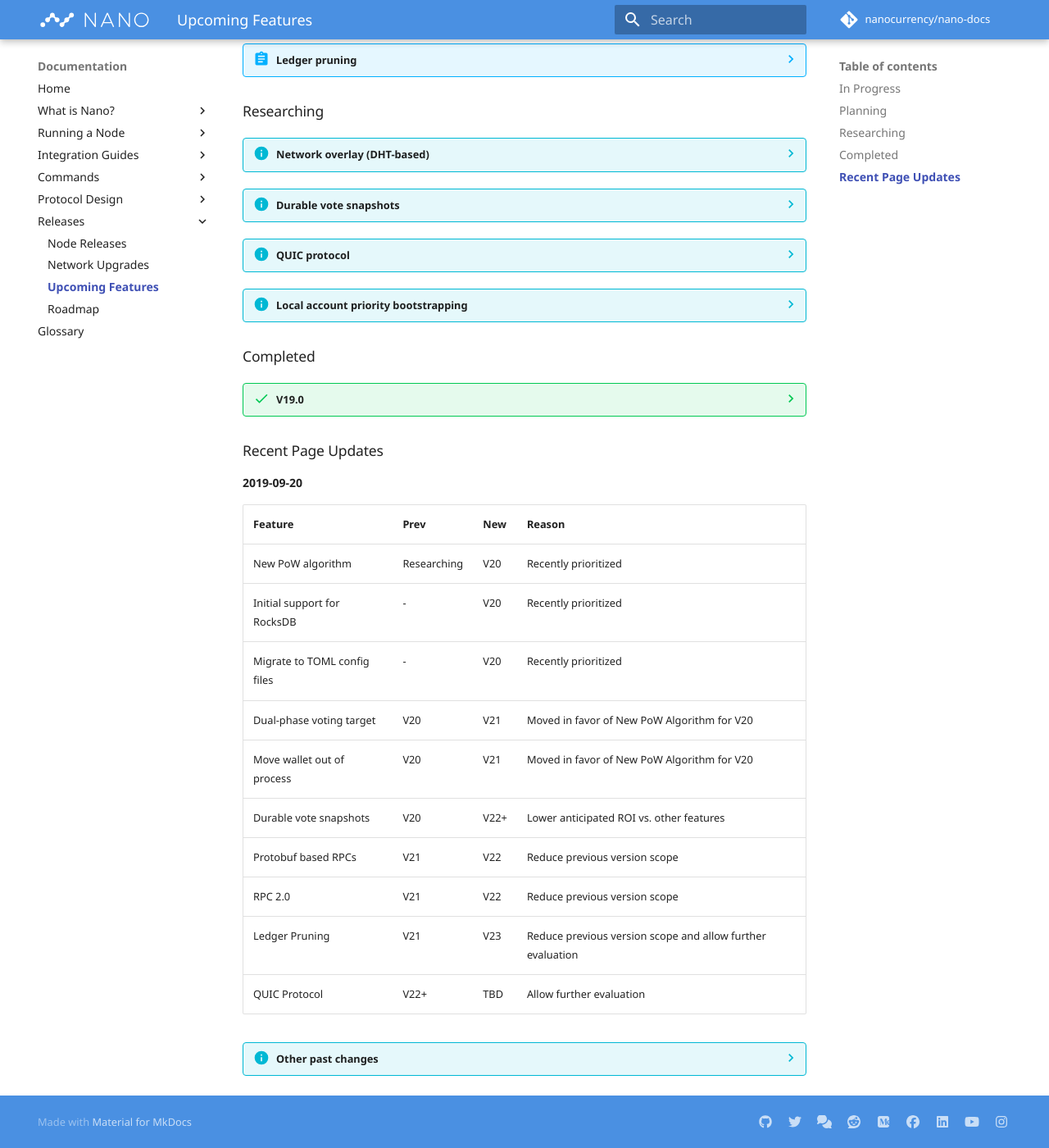
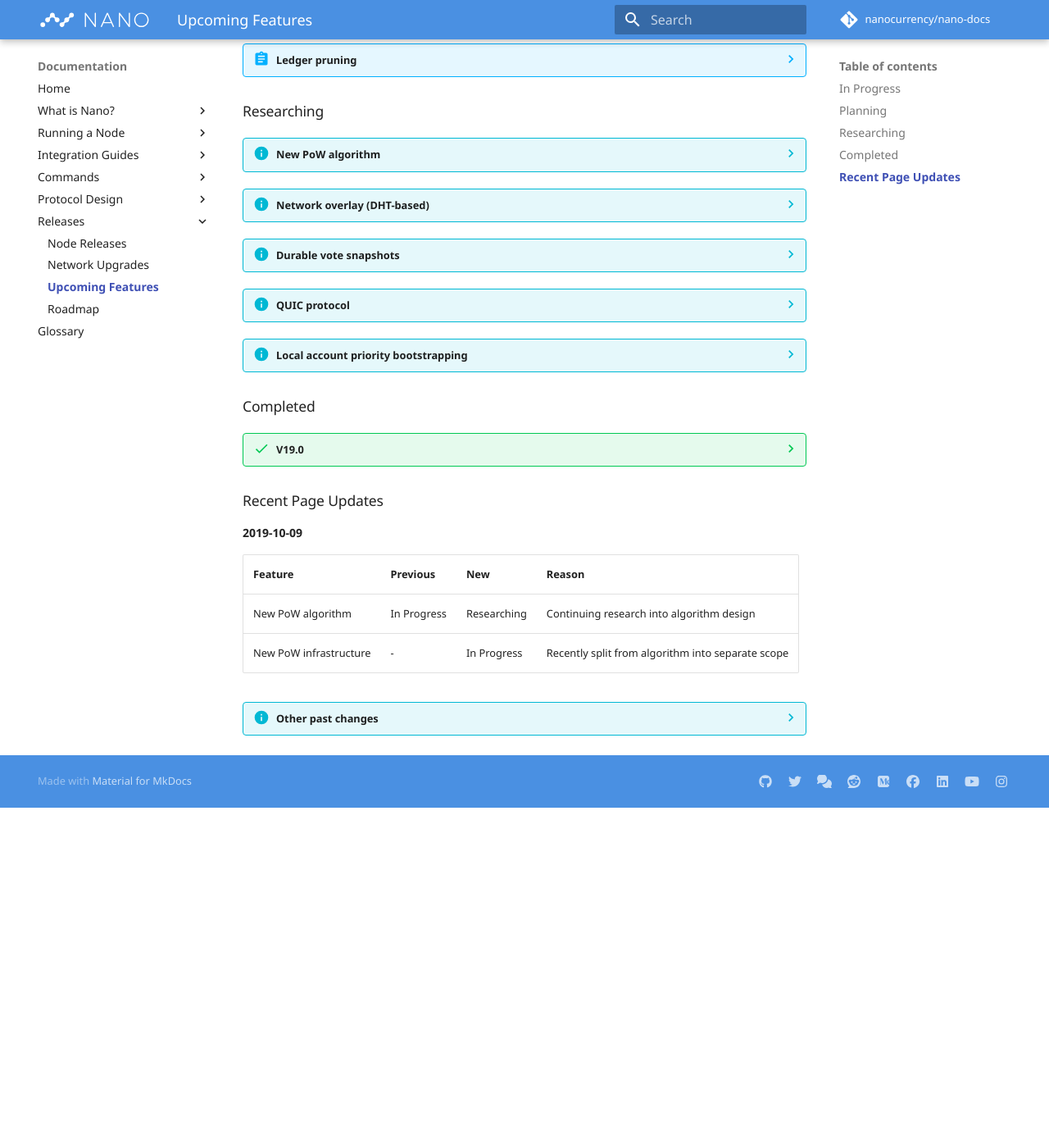
Before and after one commit to nanocurrency/nano-docs, an MkDocs documentation site: the page built from docs/releases/upcoming-features.md, in a window 1280 px wide and 1400 px high, scrolled down 1069 px. Shown: the whole window at 82% size. Built offline with MkDocs 1.6.1 and Material for MkDocs 9.7.7, drawn with Linux system fonts in a browser that asks for light colours; comment, search, counter and statistics services are not loaded; after the commit the page ends 2054 px from its top, so only the background shows below that; some of the changed text lies outside the part shown.

Commit message:
Adjust features In Progress for V20 and move algorithm to research (#140)

```diff
--- a/docs/releases/upcoming-features.md
+++ b/docs/releases/upcoming-features.md
@@ -10,13 +10,13 @@
 
 ### In Progress
 
-??? tip "New PoW algorithm"
+??? tip "New PoW infrastructure"
 
 	Release  | V20
 	---------|-----------------------
-	Goal     | Design a new Proof-of-Work (PoW) algorithm to be more memory bound.
-	Benefits | Increase Quality of Service on network through increased spam cost.
-	Links    | https://github.com/nanocurrency/nano-node/issues/506
+	Goal     | Setup the necessary infrastructure for standalone PoW server and easy algorithm integration in future release.
+	Benefits | Increased security, faster PoW algorithm updates in future release and better resource management options.
+	Links    | https://github.com/nanocurrency/nano-pow-server, https://github.com/nanocurrency/nano-node/pull/2331
 
 ??? tip "Initial support for RocksDB"
 
@@ -86,6 +86,14 @@
 	Links    | [GitHub Issue #1094](https://github.com/nanocurrency/nano-node/issues/1094)
 
 ### Researching
+
+??? info "New PoW algorithm"
+
+	Release  | TBD
+	---------|-----------------------
+	Goal     | Design a new Proof-of-Work (PoW) algorithm to be more memory bound.
+	Benefits | Increase Quality of Service on network through increased spam cost.
+	Links    | https://github.com/nanocurrency/nano-node/issues/506
 
 ??? info "Network overlay (DHT-based)"
 
@@ -166,23 +174,29 @@
 
 ### Recent Page Updates
 
-**2019-09-20**
+**2019-10-09**
 
-| Feature | Prev | New | Reason |
-|---------|---------|-----|--------|
-| New PoW algorithm            | Researching | V20  | Recently prioritized |
-| Initial support for RocksDB  | -           | V20  | Recently prioritized |
-| Migrate to TOML config files | -           | V20  | Recently prioritized |
-| Dual-phase voting target     | V20         | V21  | Moved in favor of New PoW Algorithm for V20 |
-| Move wallet out of process   | V20         | V21  | Moved in favor of New PoW Algorithm for V20 |
-| Durable vote snapshots       | V20         | V22+ | Lower anticipated ROI vs. other features |
-| Protobuf based RPCs          | V21         | V22  | Reduce previous version scope |
-| RPC 2.0                      | V21         | V22  | Reduce previous version scope |
-| Ledger Pruning               | V21         | V23  | Reduce previous version scope and allow further evaluation |
-| QUIC Protocol                | V22+        | TBD  | Allow further evaluation |
-
+| Feature | Previous | New | Reason |
+|---------|--------- |-----|--------|
+| New PoW algorithm | In Progress | Researching | Continuing research into algorithm design |
+| New PoW infrastructure | - | In Progress | Recently split from algorithm into separate scope |
 
 ??? info "Other past changes"
+
+	**2019-09-20**
+
+	| Feature | Previous | New | Reason |
+	|---------|----------|-----|--------|
+	| New PoW algorithm            | Researching | V20  | Recently prioritized |
+	| Initial support for RocksDB  | -           | V20  | Recently prioritized |
+	| Migrate to TOML config files | -           | V20  | Recently prioritized |
+	| Dual-phase voting target     | V20         | V21  | Moved in favor of New PoW Algorithm for V20 |
+	| Move wallet out of process   | V20         | V21  | Moved in favor of New PoW Algorithm for V20 |
+	| Durable vote snapshots       | V20         | V22+ | Lower anticipated ROI vs. other features |
+	| Protobuf based RPCs          | V21         | V22  | Reduce previous version scope |
+	| RPC 2.0                      | V21         | V22  | Reduce previous version scope |
+	| Ledger Pruning               | V21         | V23  | Reduce previous version scope and allow further evaluation |
+	| QUIC Protocol                | V22+        | TBD  | Allow further evaluation |
 
 	**2019-07-30**
 
```
